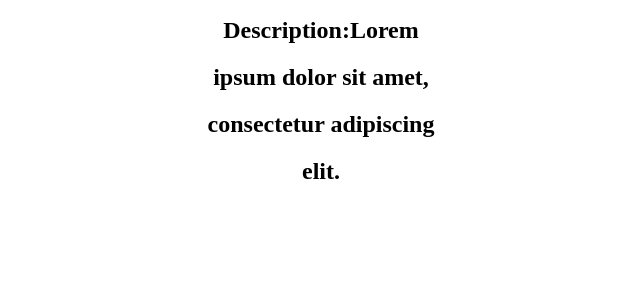
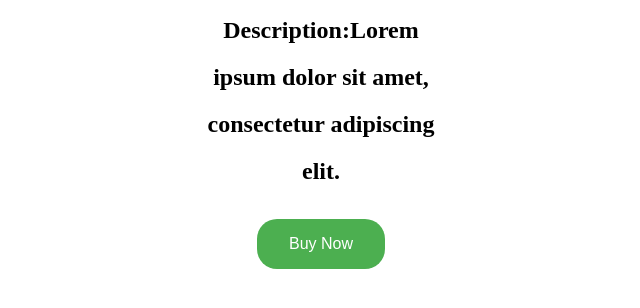
Before and after one commit to acciojob/pricing-card-pratiktrack, a website: page main.html in a window 1280 px wide. Shown: the part 318-626 px from the top of the page, without its empty margins (319-959 px from the left). Drawn offline with Linux system fonts and the light colour scheme.

Commit message:
created a submission

```diff
--- a/main.html
+++ b/main.html
@@ -14,6 +14,9 @@
 <h2 align="center">ipsum dolor sit amet,</h2>
 <h2 align="center">consectetur adipiscing</h2>
 <h2 align="center">elit.</h2>
+	<div class ="c1">
+	<button class ="b1">Buy Now</button>
+	</div>
 <!-- the entire body must be written by student -->
 <script type="text/javascript" src="./script.js">
 </script>
--- a/styles.css
+++ b/styles.css
@@ -5,3 +5,23 @@
   margin-right: auto;
 
 }
+.c1{
+	display: flex;
+			justify-content: center;
+			align-items: center;
+			height: 10vh;
+}
+.b1
+{
+	display: inline-block;
+			background-color: #4CAF50;
+			border-radius: 20px;
+			border: none;
+			color: white;
+			padding: 16px 32px;
+			text-align: center;
+			text-decoration: none;
+			display: inline-block;
+			font-size: 16px;
+			margin: 4px 2px;
+			cursor: pointer;
```
